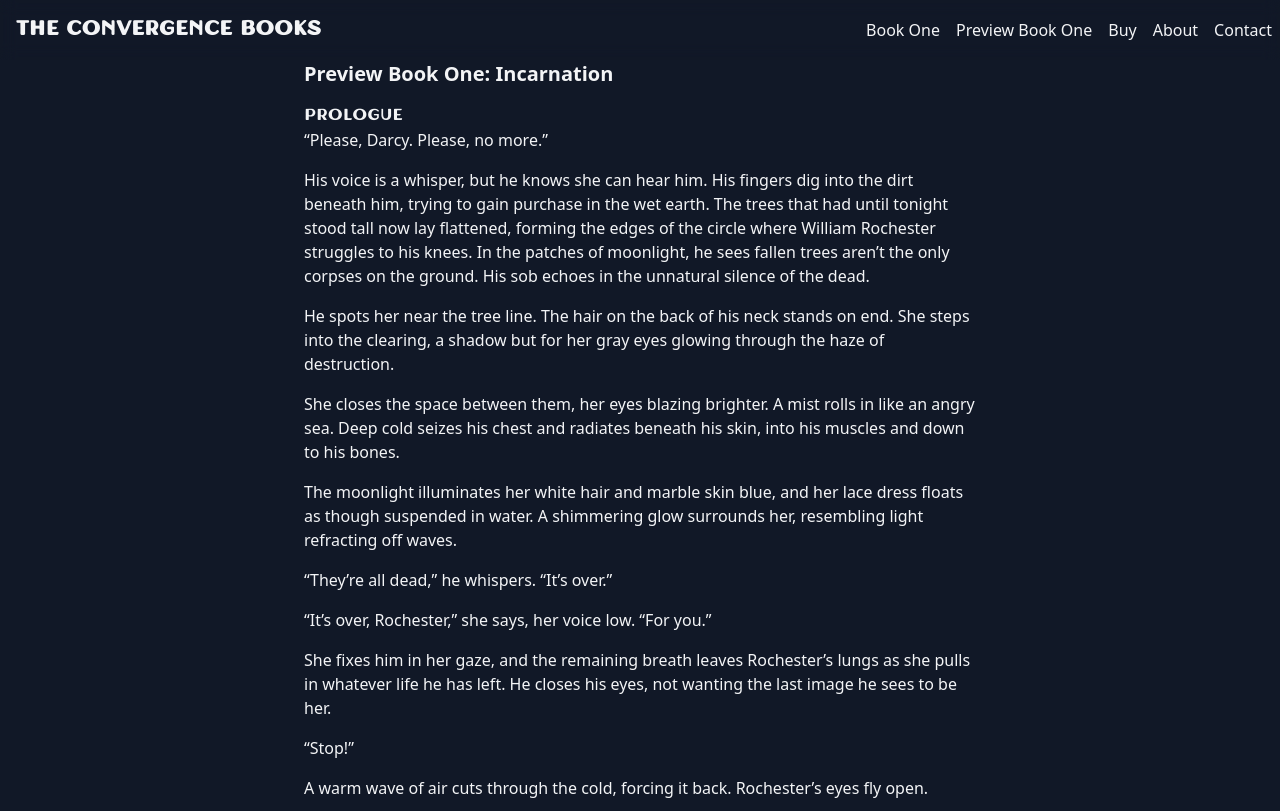
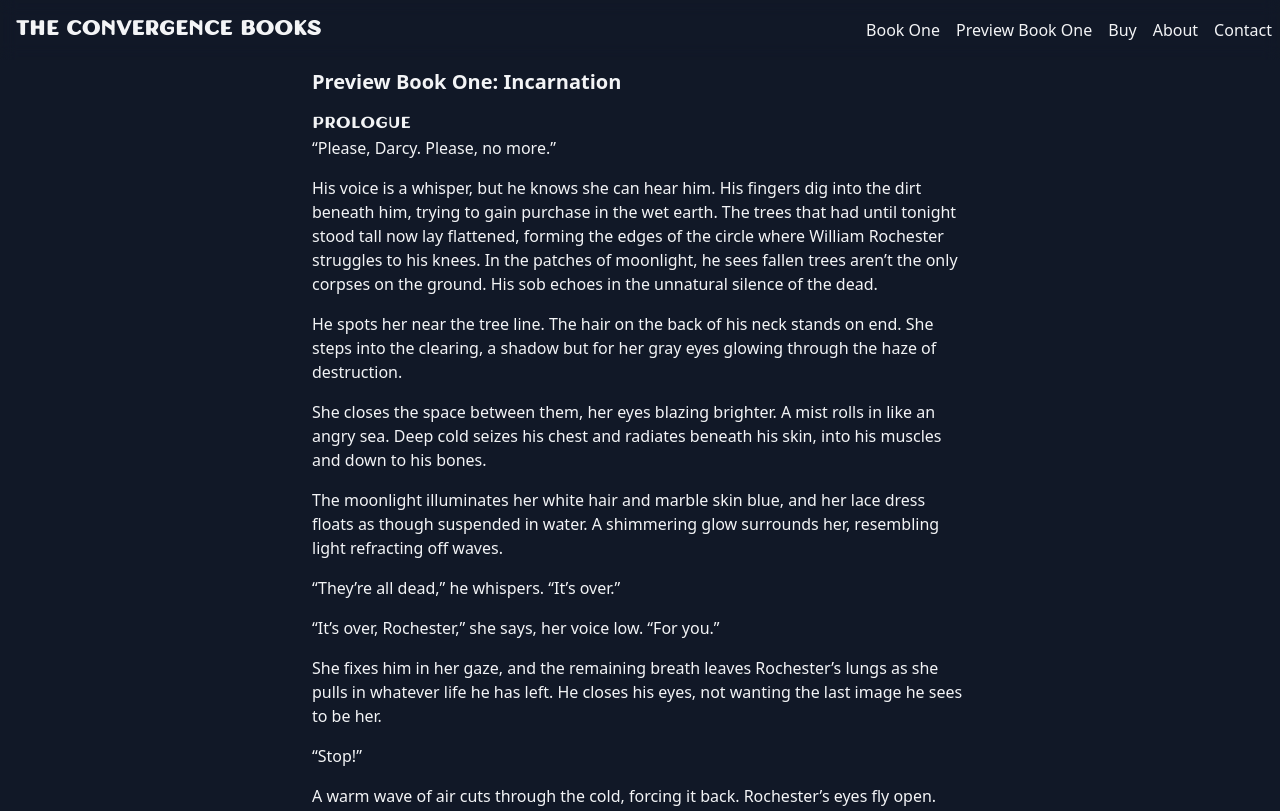
Before and after one commit to ChrisLaRocque/convergence-books, an Astro site in the folder site/: page /preview in a window 1280 px wide. Shown: the top 811 px of the page. Built offline with nearby package versions, Linux system fonts and the light colour scheme; Astro itself is replaced by a stand-in of ours.

Commit message:
Preview padding

```diff
--- a/site/src/pages/preview.astro
+++ b/site/src/pages/preview.astro
@@ -3,7 +3,7 @@ import Layout from "../layouts/Layout.astro";
 ---
 
 <Layout title="Preview Book One | Convergence Books">
-	<section class="mx-auto max-w-2xl">
+	<section class="mx-auto max-w-2xl p-2">
 		<h1 class="text-xl font-bold">Preview Book One: Incarnation</h1>
 		<div class="text-wrapper my-4">
 			<h2 class="font-heading">Prologue</h2>
```
